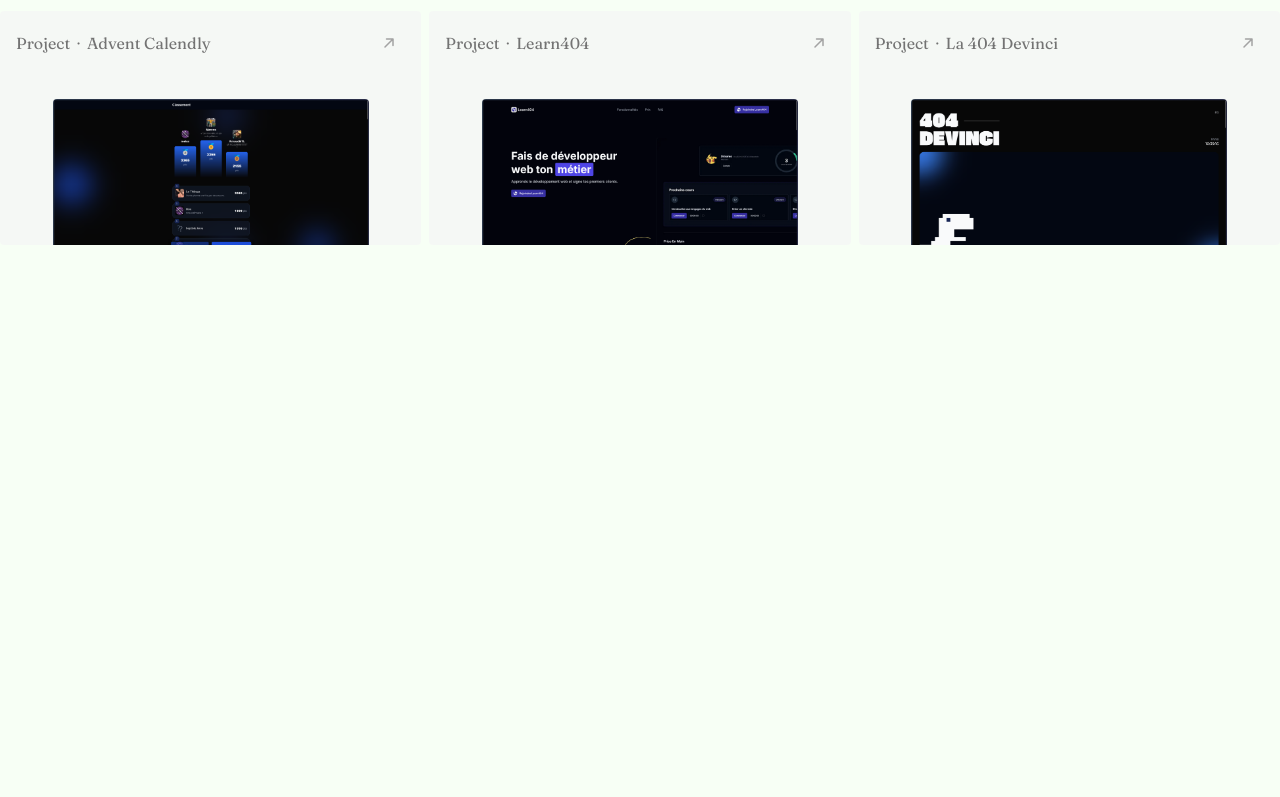
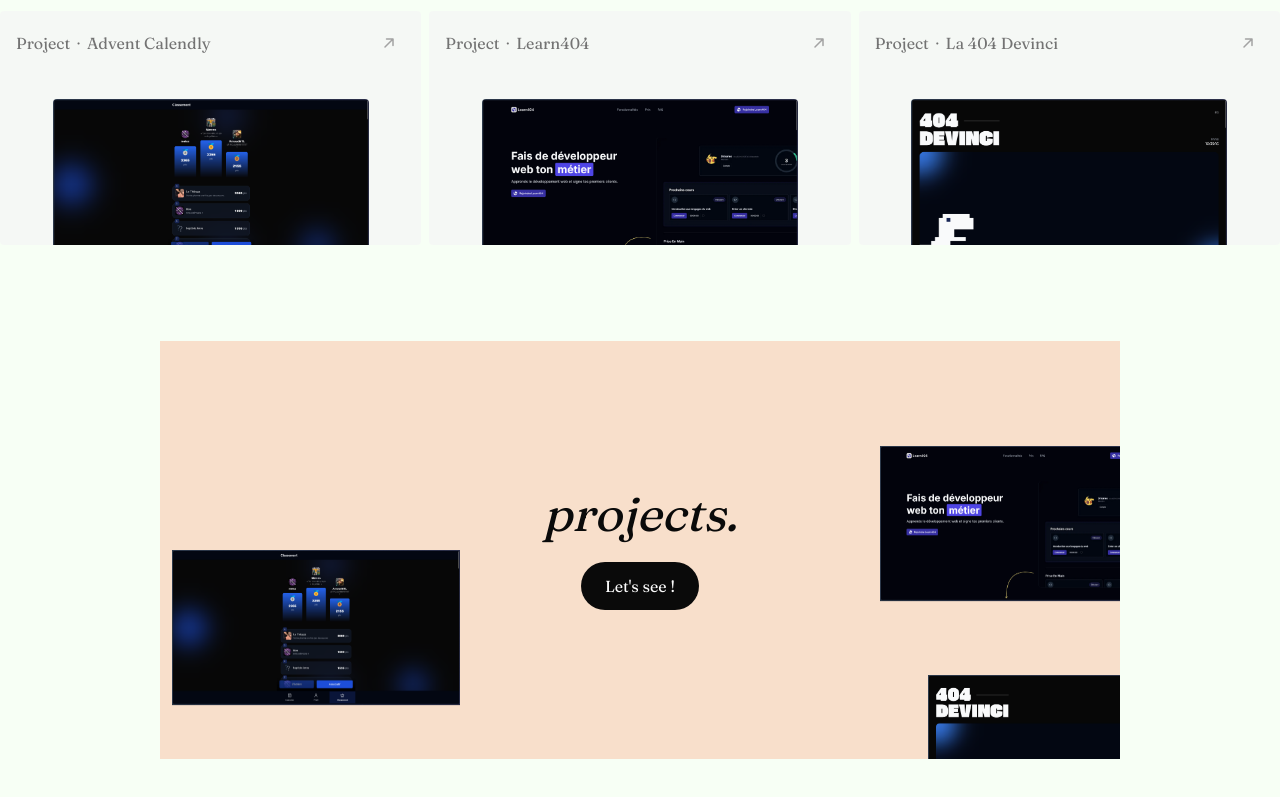
Before and after one commit to Drixares/portfolio-nextjs, a Next.js app: page / in a window 1280 px wide. Before the commit this address had no page. Shown: the part 573-1370 px from the top of the page. Before the commit the page ends 818 px from the top, so only its background shows below. Built offline with nearby package versions, Linux system fonts and the light colour scheme.

Commit message:
feat: added projects section

```diff
--- a/app/page.tsx
+++ b/app/page.tsx
@@ -1,4 +1,5 @@
 import LatestProjects from "@/components/latest-projects";
+import { ProjectsSection } from "@/components/projects-section";
 
 export default function Home() {
     return (
@@ -14,7 +15,7 @@
                         <span
                             className="relative z-20 before:-z-10 before:content-[''] before:absolute before:left-1/2
                                 before:top-1/2 before:-translate-x-1/2 before:-translate-y-[40%] before:w-[102%] before:h-[90%]
-                                 before:bg-[#0CE548]/20 before:-rotate-1 before:rounded-md leading-tight"
+                                 before:bg-[#F8DFCB] before:-rotate-1 leading-tight"
                         >
                             experiences
                         </span>
@@ -22,6 +23,7 @@
                 </h1>
             </div>
             <LatestProjects />
+            <ProjectsSection />
         </>
     );
 }
--- /dev/null
+++ b/components/fancy/parallax-floating.tsx
@@ -0,0 +1,148 @@
+"use client";
+
+import {
+    createContext,
+    ReactNode,
+    RefObject,
+    useCallback,
+    useContext,
+    useEffect,
+    useRef,
+} from "react";
+import { useAnimationFrame } from "motion/react";
+
+import { cn } from "@/lib/utils";
+import { useMousePositionRef } from "@/hooks/use-mouse-position-ref";
+
+interface FloatingContextType {
+    registerElement: (
+        id: string,
+        element: HTMLDivElement,
+        depth: number
+    ) => void;
+    unregisterElement: (id: string) => void;
+}
+
+const FloatingContext = createContext<FloatingContextType | null>(null);
+
+interface FloatingProps {
+    children: ReactNode;
+    className?: string;
+    sensitivity?: number;
+    easingFactor?: number;
+}
+
+const Floating = ({
+    children,
+    className,
+    sensitivity = 1,
+    easingFactor = 0.05,
+    ...props
+}: FloatingProps) => {
+    const containerRef = useRef<HTMLDivElement>(null);
+    const elementsMap = useRef(
+        new Map<
+            string,
+            {
+                element: HTMLDivElement;
+                depth: number;
+                currentPosition: { x: number; y: number };
+            }
+        >()
+    );
+    const mousePositionRef = useMousePositionRef(
+        containerRef as RefObject<HTMLElement>
+    );
+
+    const registerElement = useCallback(
+        (id: string, element: HTMLDivElement, depth: number) => {
+            elementsMap.current.set(id, {
+                element,
+                depth,
+                currentPosition: { x: 0, y: 0 },
+            });
+        },
+        []
+    );
+
+    const unregisterElement = useCallback((id: string) => {
+        elementsMap.current.delete(id);
+    }, []);
+
+    useAnimationFrame(() => {
+        if (!containerRef.current) return;
+
+        elementsMap.current.forEach((data) => {
+            const strength = (data.depth * sensitivity) / 20;
+
+            // Calculate new target position
+            const newTargetX = mousePositionRef.current.x * strength;
+            const newTargetY = mousePositionRef.current.y * strength;
+
+            // Check if we need to update
+            const dx = newTargetX - data.currentPosition.x;
+            const dy = newTargetY - data.currentPosition.y;
+
+            // Update position only if we're still moving
+            data.currentPosition.x += dx * easingFactor;
+            data.currentPosition.y += dy * easingFactor;
+
+            data.element.style.transform = `translate3d(${data.currentPosition.x}px, ${data.currentPosition.y}px, 0)`;
+        });
+    });
+
+    return (
+        <FloatingContext.Provider
+            value={{ registerElement, unregisterElement }}
+        >
+            <div
+                ref={containerRef}
+                className={cn("absolute inset-0", className)}
+                {...props}
+            >
+                {children}
+            </div>
+        </FloatingContext.Provider>
+    );
+};
+
+export default Floating;
+
+interface FloatingElementProps {
+    children: ReactNode;
+    className?: string;
+    depth?: number;
+}
+
+export const FloatingElement = ({
+    children,
+    className,
+    depth = 1,
+}: FloatingElementProps) => {
+    const elementRef = useRef<HTMLDivElement>(null);
+    const idRef = useRef(Math.random().toString(36).substring(7));
+    const context = useContext(FloatingContext);
+
+    useEffect(() => {
+        if (!elementRef.current || !context) return;
+
+        const idNotNull = idRef.current;
+        const nonNullDepth = depth ?? 0.01;
+
+        context.registerElement(
+            idRef.current,
+            elementRef.current,
+            nonNullDepth
+        );
+        return () => context.unregisterElement(idNotNull);
+    }, [depth, context]);
+
+    return (
+        <div
+            ref={elementRef}
+            className={cn("absolute will-change-transform", className)}
+        >
+            {children}
+        </div>
+    );
+};
--- /dev/null
+++ b/components/projects-section.tsx
@@ -0,0 +1,45 @@
+import Link from "next/link";
+import Floating, { FloatingElement } from "./fancy/parallax-floating";
+import Image from "next/image";
+import Learn404 from "@/app/assets/images/projects/learn404.png";
+import AdventCalendly from "@/app/assets/images/projects/advent-calendly.png";
+import QuatreDevinci from "@/app/assets/images/projects/404devinci.png";
+
+export const ProjectsSection = () => {
+    return (
+        <div
+            className="mx-auto flex justify-center items-center w-3/4 h-[418px] my-24 bg-[#F8DFCB] overflow-hidden relative"
+            // ref={scope}
+        >
+            <div className="flex flex-col items-center gap-6 z-40">
+                <h2 className="text-neutral-950 text-5xl italic">projects.</h2>
+                <Link
+                    href="/projects"
+                    className="px-6 py-3 rounded-full bg-neutral-950 text-neutral-50"
+                >
+                    Let&apos;s see !
+                </Link>
+            </div>
+            <Floating>
+                <FloatingElement
+                    depth={1.5}
+                    className="z-50 top-1/2 left-3 w-72 aspect-video"
+                >
+                    <Image src={AdventCalendly} alt="Advent Calendly" />
+                </FloatingElement>
+                <FloatingElement
+                    depth={2}
+                    className="z-50 top-1/4 left-3/4 w-72 aspect-video"
+                >
+                    <Image src={Learn404} alt="Learn 404" />
+                </FloatingElement>
+                <FloatingElement
+                    depth={3}
+                    className="z-50 top-[80%] left-[80%] w-72 aspect-video"
+                >
+                    <Image src={QuatreDevinci} alt="404 devinci" />
+                </FloatingElement>
+            </Floating>
+        </div>
+    );
+};
--- a/constants/projects.ts
+++ b/constants/projects.ts
@@ -1,8 +1,9 @@
 import AdventCalendly from "@/app/assets/images/projects/advent-calendly.png";
 import Learn404 from "@/app/assets/images/projects/learn404.png";
 import DinoDevinci from "@/app/assets/images/projects/404devinci.png";
+import { Project, ProjectLatest } from "@/types/projects";
 
-export const latestsProjects = [
+export const latestsProjects: ProjectLatest[] = [
     {
         slug: "advent-calendy",
         title: "Advent Calendly",
@@ -20,7 +21,7 @@
     },
 ];
 
-export const allProjects = [
+export const allProjects: Project[] = [
     {
         slug: "advent-calendy",
         title: "Advent Calendly",
--- /dev/null
+++ b/hooks/use-mouse-position-ref.ts
@@ -0,0 +1,42 @@
+import { RefObject, useEffect, useRef } from "react"
+
+export const useMousePositionRef = (
+  containerRef?: RefObject<HTMLElement | SVGElement>
+) => {
+  const positionRef = useRef({ x: 0, y: 0 })
+
+  useEffect(() => {
+    const updatePosition = (x: number, y: number) => {
+      if (containerRef && containerRef.current) {
+        const rect = containerRef.current.getBoundingClientRect()
+        const relativeX = x - rect.left
+        const relativeY = y - rect.top
+
+        // Calculate relative position even when outside the container
+        positionRef.current = { x: relativeX, y: relativeY }
+      } else {
+        positionRef.current = { x, y }
+      }
+    }
+
+    const handleMouseMove = (ev: MouseEvent) => {
+      updatePosition(ev.clientX, ev.clientY)
+    }
+
+    const handleTouchMove = (ev: TouchEvent) => {
+      const touch = ev.touches[0]
+      updatePosition(touch.clientX, touch.clientY)
+    }
+
+    // Listen for both mouse and touch events
+    window.addEventListener("mousemove", handleMouseMove)
+    window.addEventListener("touchmove", handleTouchMove)
+
+    return () => {
+      window.removeEventListener("mousemove", handleMouseMove)
+      window.removeEventListener("touchmove", handleTouchMove)
+    }
+  }, [containerRef])
+
+  return positionRef
+}
--- /dev/null
+++ b/types/projects.ts
@@ -0,0 +1,14 @@
+import { StaticImageData } from "next/image";
+
+export type ProjectLatest = {
+    slug: string;
+    title: string;
+    image: StaticImageData;
+};
+
+export type Project = ProjectLatest & {
+    links: {
+        github: string;
+        website: string;
+    };
+};
```
